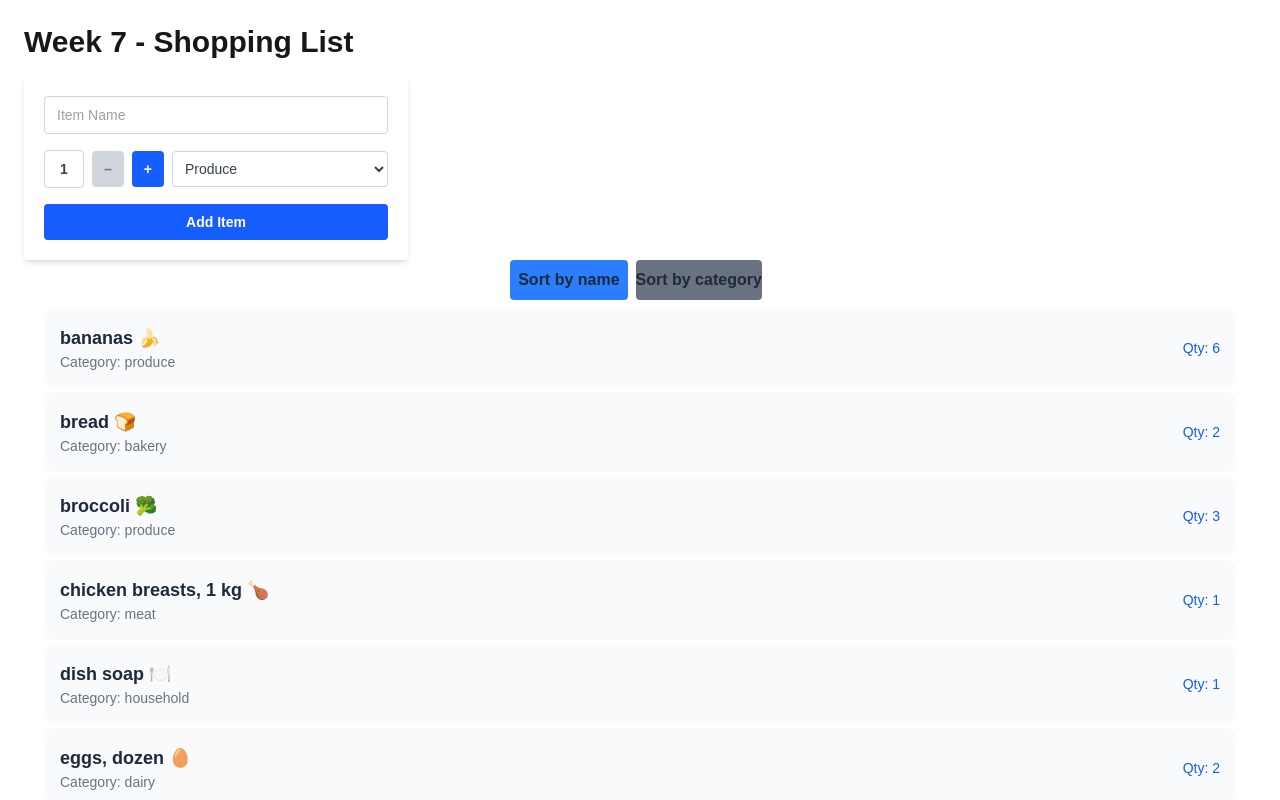
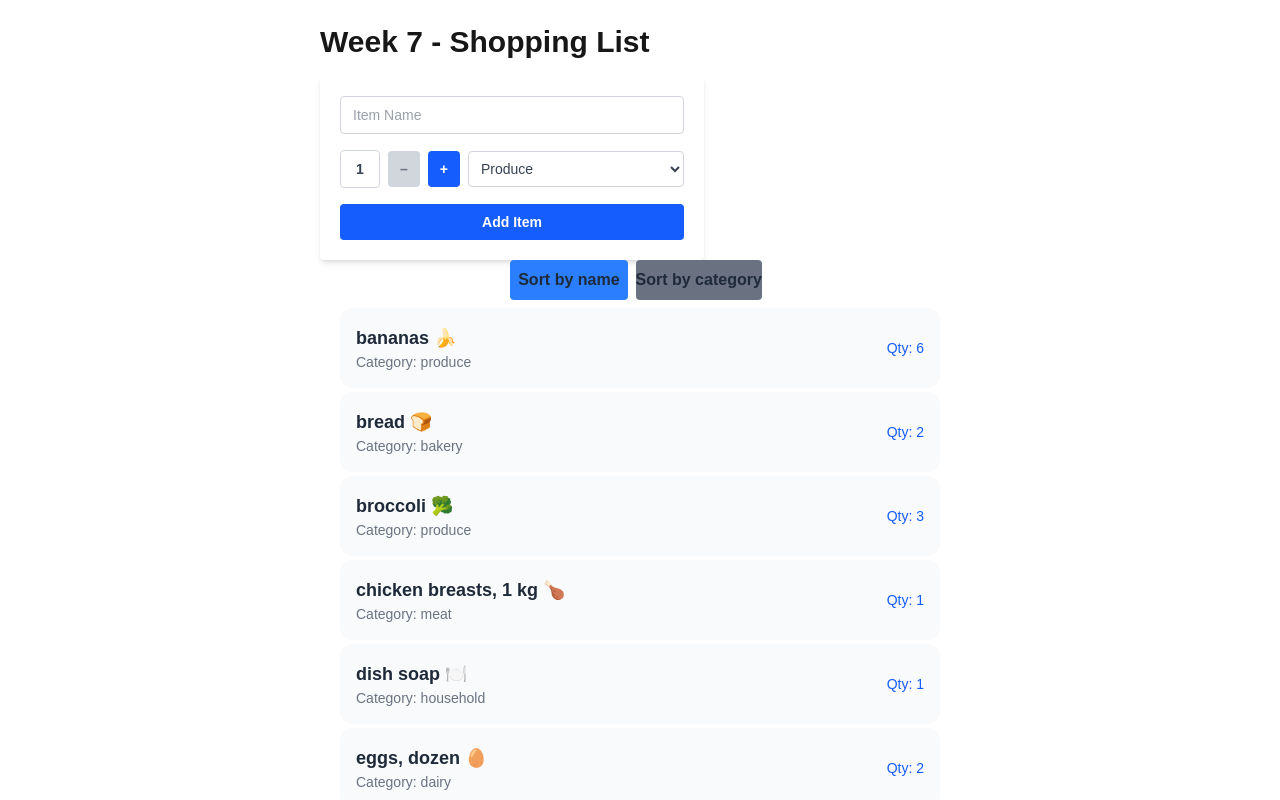
Before and after one commit to Maxwell9-9/cprg306-assignments, a Next.js app: page /week-7 in a window 1280 px wide. Shown: the top 800 px of the page. Built offline with nearby package versions, Linux system fonts and the light colour scheme.

Commit message:
Update page.js

```diff
--- a/app/week-7/page.js
+++ b/app/week-7/page.js
@@ -15,7 +15,7 @@
 
 
   return (
-    <main className="p-6">
+    <main className="max-w-2xl mx-auto px-4 py-6">
       <h1 className="text-3xl font-bold mb-4">Week 7 - Shopping List </h1>
       <NewItem onAddItem={handleAddItem} />
       <ItemList items={items} />
```
